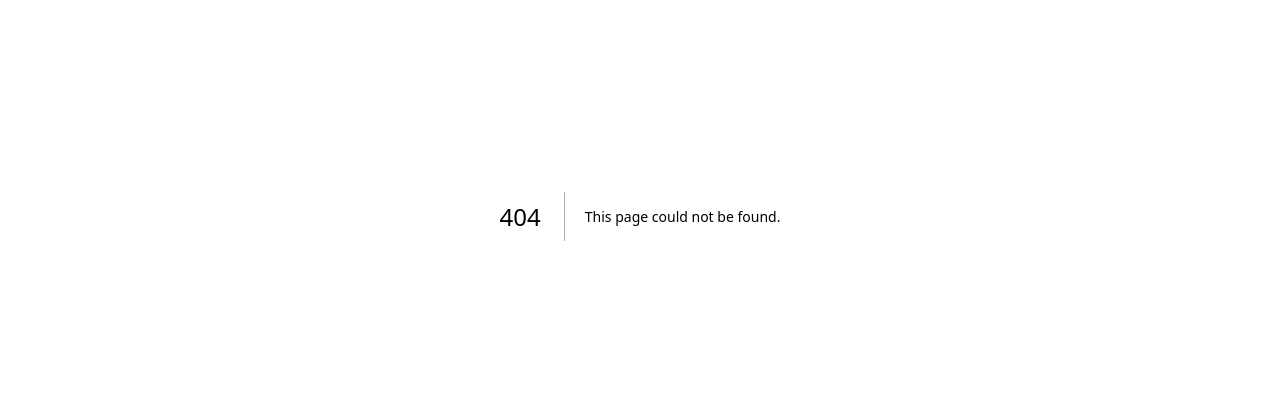
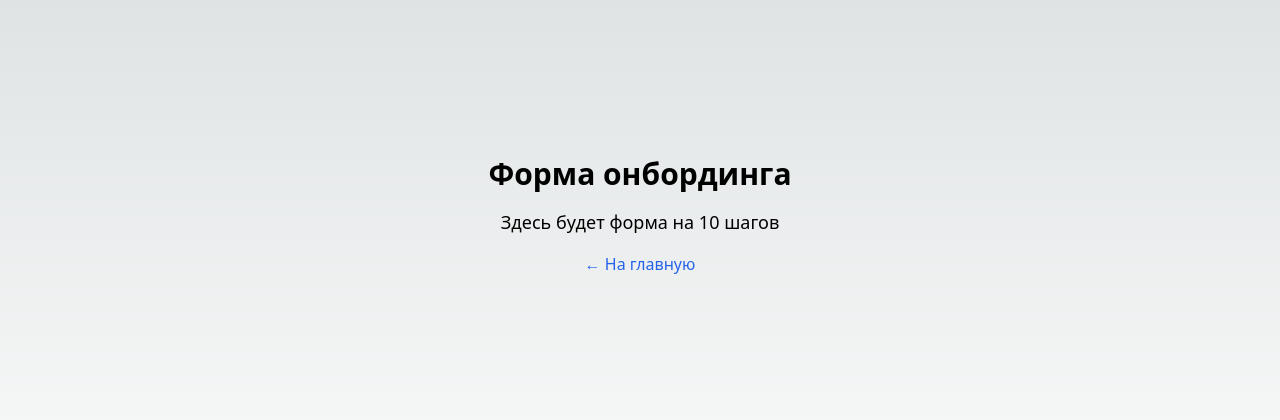
Before and after one commit to RadikMardanov/career-radar, a Next.js app: page /onboarding in a window 1280 px wide. Before the commit this address had no page. Shown: the part 184-604 px from the top of the page. Built offline with nearby package versions, Linux system fonts and the light colour scheme.

Commit message:
Create page.tsx

```diff
--- /dev/null
+++ b/app/onboarding/page.tsx
@@ -0,0 +1,11 @@
+export default function Onboarding() {
+  return (
+    <main className="flex min-h-screen flex-col items-center justify-center p-24">
+      <h1 className="text-3xl font-bold mb-4">Форма онбординга</h1>
+      <p className="text-lg">Здесь будет форма на 10 шагов</p>
+      <a href="/" className="text-primary hover:underline mt-4">
+        ← На главную
+      </a>
+    </main>
+  )
+}
```
